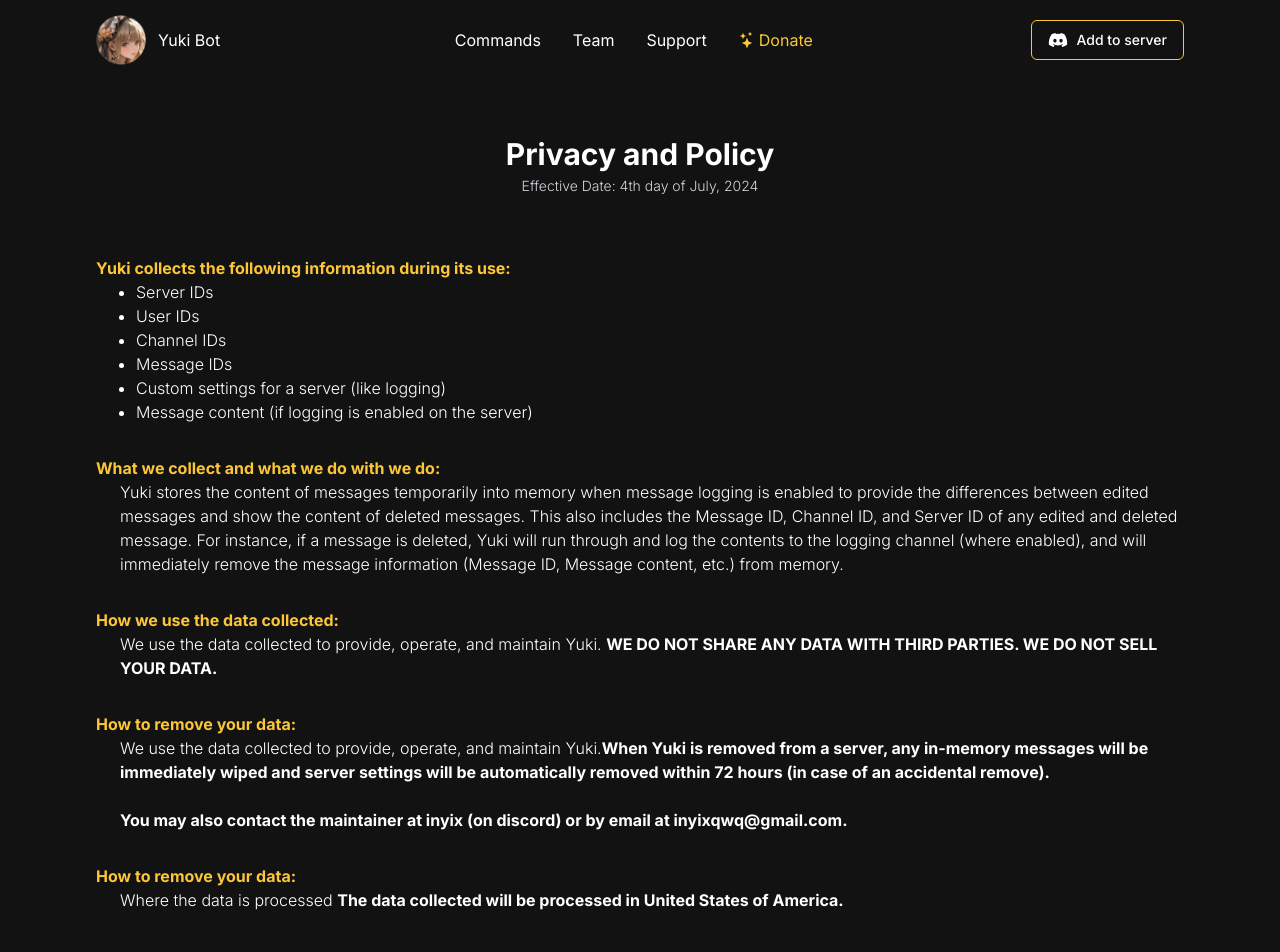
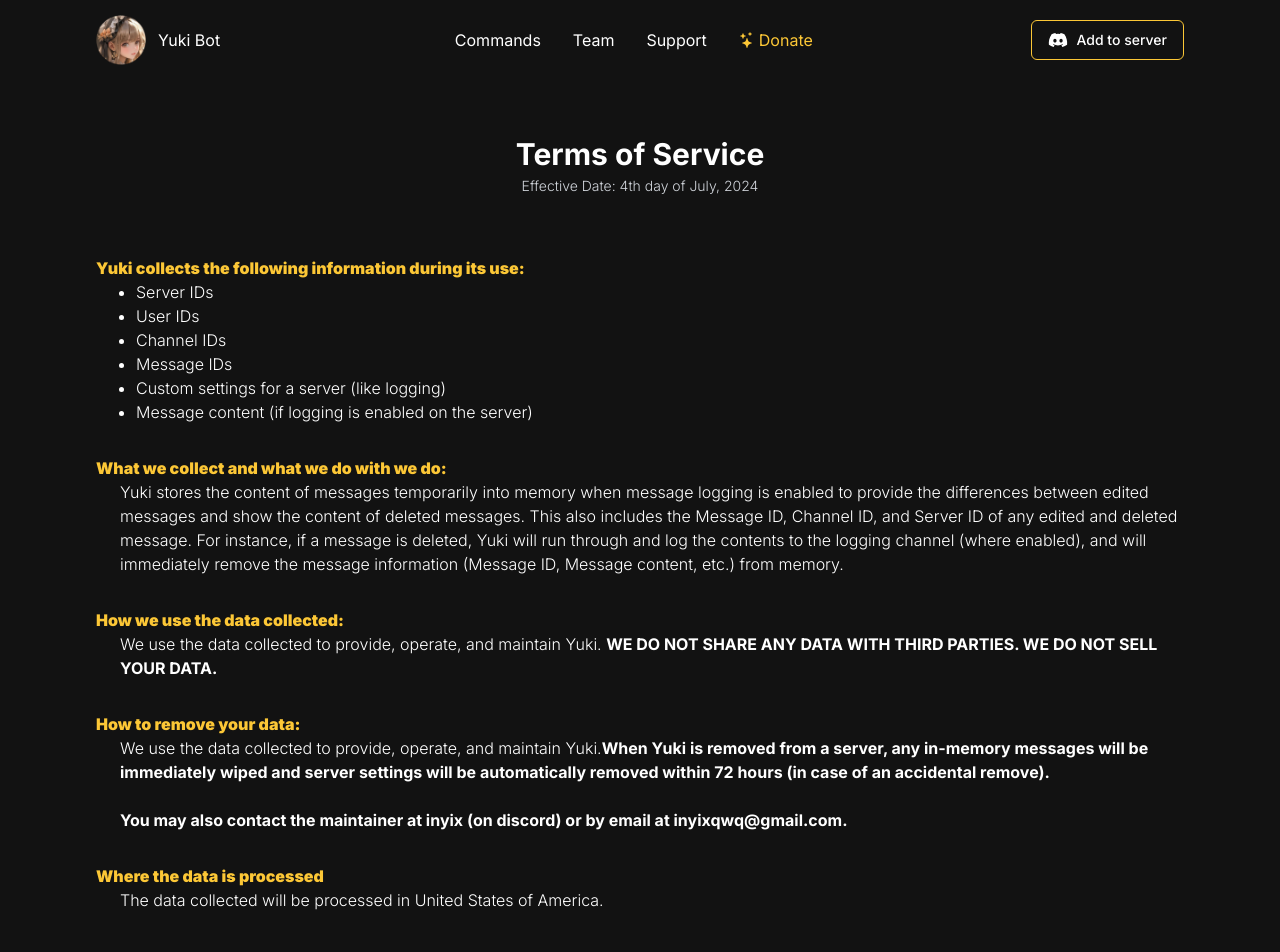
Before and after one commit to AlexanderPetruska/yuki-bot, a Next.js app: page /terms in a window 1280 px wide. Shown: the top 952 px of the page. Built offline with nearby package versions, Linux system fonts and the light colour scheme.

Commit message:
Fixed font

```diff
--- a/app/privacy/page.tsx
+++ b/app/privacy/page.tsx
@@ -5,13 +5,13 @@ const Privacy = () => {
         <h1 className="mb-1 text-center text-3xl font-bold">
           Privacy and Policy
         </h1>
-        <p className="container mb-10 max-w-80 overflow-auto text-center text-sm font-light text-gray-300 md:max-w-full">
+        <p className="mb-10 max-w-80 overflow-auto text-center text-sm font-light text-gray-300 md:max-w-full">
           Effective Date: 4th day of July, 2024
         </p>
       </div>
-      <div className=" flex flex-col gap-8">
+      <div className="flex flex-col gap-8">
         <div className="items-left flex w-full flex-col md:align-middle">
-          <h2 className="text-left  font-bold text-primary md:max-w-2xl">
+          <h2 className="text-left  font-black text-primary md:max-w-2xl">
             Yuki collects the following information during its use:
           </h2>
           <div className="ml-6">
@@ -26,10 +26,10 @@ const Privacy = () => {
           </div>
         </div>
         <div className="items-left flex w-full flex-col md:align-middle">
-          <h2 className="font-bold text-primary md:max-w-2xl">
+          <h2 className="font-black text-primary md:max-w-2xl">
             What we collect and what we do with we do:
           </h2>
-          <div className="ml-6">
+          <div className="ml-6 ">
             <p className=" text-left font-light">
               Yuki stores the content of messages temporarily into memory when
               message logging is enabled to provide the differences between
@@ -43,7 +43,7 @@ const Privacy = () => {
           </div>
         </div>
         <div className="items-left flex w-full flex-col md:align-middle">
-          <h2 className="font-bold text-primary md:max-w-2xl">
+          <h2 className="font-black text-primary md:max-w-2xl">
             How we use the data collected:
           </h2>
           <div className="ml-6">
@@ -57,7 +57,7 @@ const Privacy = () => {
           </div>
         </div>
         <div className="items-left flex w-full flex-col md:align-middle">
-          <h2 className="font-bold text-primary md:max-w-2xl">
+          <h2 className="font-black text-primary md:max-w-2xl">
             How to remove your data:
           </h2>
           <div className="ml-6">
@@ -75,16 +75,12 @@ const Privacy = () => {
           </div>
         </div>
         <div className="items-left flex w-full flex-col md:align-middle">
-          <h2 className="font-bold text-primary md:max-w-2xl">
-            How to remove your data:
+          <h2 className="font-black text-primary md:max-w-2xl">
+            Where the data is processed
           </h2>
           <div className="ml-6">
             <p className=" text-left font-light">
-              Where the data is processed{" "}
-              <span className="font-bold">
-                The data collected will be processed in United States of
-                America.
-              </span>
+              The data collected will be processed in United States of America.
             </p>
           </div>
         </div>
--- a/app/terms/page.tsx
+++ b/app/terms/page.tsx
@@ -1,17 +1,17 @@
-const Privacy = () => {
+const Terms = () => {
   return (
     <main className="justify-top container flex h-full max-w-6xl flex-1 flex-col items-center gap-5">
       <div>
         <h1 className="mb-1 text-center text-3xl font-bold">
-          Privacy and Policy
+          Terms of Service
         </h1>
-        <p className="container mb-10 max-w-80 overflow-auto text-center text-sm font-light text-gray-300 md:max-w-full">
+        <p className="mb-10 max-w-80 overflow-auto text-center text-sm font-light text-gray-300 md:max-w-full">
           Effective Date: 4th day of July, 2024
         </p>
       </div>
-      <div className=" flex flex-col gap-8">
+      <div className="flex flex-col gap-8">
         <div className="items-left flex w-full flex-col md:align-middle">
-          <h2 className="text-left  font-bold text-primary md:max-w-2xl">
+          <h2 className="text-left  font-black text-primary md:max-w-2xl">
             Yuki collects the following information during its use:
           </h2>
           <div className="ml-6">
@@ -26,10 +26,10 @@ const Privacy = () => {
           </div>
         </div>
         <div className="items-left flex w-full flex-col md:align-middle">
-          <h2 className="font-bold text-primary md:max-w-2xl">
+          <h2 className="font-black text-primary md:max-w-2xl">
             What we collect and what we do with we do:
           </h2>
-          <div className="ml-6">
+          <div className="ml-6 ">
             <p className=" text-left font-light">
               Yuki stores the content of messages temporarily into memory when
               message logging is enabled to provide the differences between
@@ -43,7 +43,7 @@ const Privacy = () => {
           </div>
         </div>
         <div className="items-left flex w-full flex-col md:align-middle">
-          <h2 className="font-bold text-primary md:max-w-2xl">
+          <h2 className="font-black text-primary md:max-w-2xl">
             How we use the data collected:
           </h2>
           <div className="ml-6">
@@ -57,7 +57,7 @@ const Privacy = () => {
           </div>
         </div>
         <div className="items-left flex w-full flex-col md:align-middle">
-          <h2 className="font-bold text-primary md:max-w-2xl">
+          <h2 className="font-black text-primary md:max-w-2xl">
             How to remove your data:
           </h2>
           <div className="ml-6">
@@ -75,16 +75,12 @@ const Privacy = () => {
           </div>
         </div>
         <div className="items-left flex w-full flex-col md:align-middle">
-          <h2 className="font-bold text-primary md:max-w-2xl">
-            How to remove your data:
+          <h2 className="font-black text-primary md:max-w-2xl">
+            Where the data is processed
           </h2>
           <div className="ml-6">
             <p className=" text-left font-light">
-              Where the data is processed{" "}
-              <span className="font-bold">
-                The data collected will be processed in United States of
-                America.
-              </span>
+              The data collected will be processed in United States of America.
             </p>
           </div>
         </div>
@@ -93,4 +89,4 @@ const Privacy = () => {
   );
 };
 
-export default Privacy;
+export default Terms;
```
